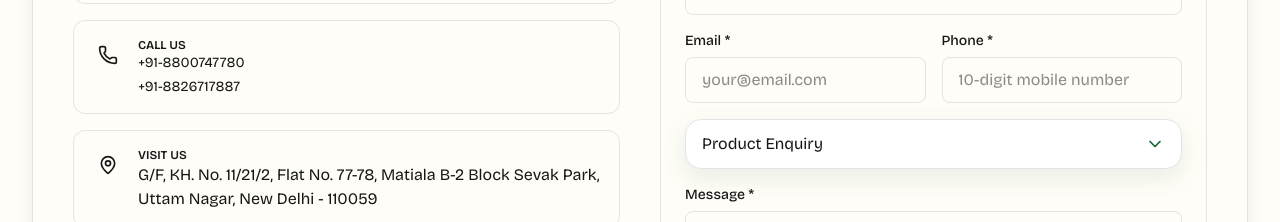
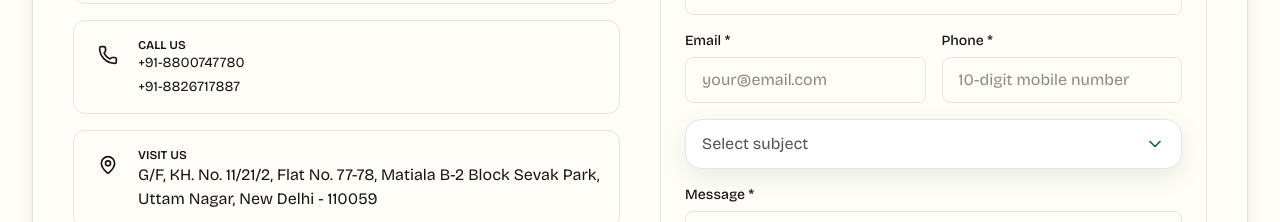
Before and after one commit to javedmalik/bharat-swaad, a Next.js app: page / in a window 1280 px wide. Shown: the part 8960-9182 px from the top of the page. Built offline with nearby package versions, Linux system fonts and the light colour scheme.

Commit message:
Commit on 21042026 at0103

```diff
--- a/src/components/home/SubjectDropdown.tsx
+++ b/src/components/home/SubjectDropdown.tsx
@@ -1,6 +1,6 @@
 "use client";
 
-import { Fragment, useState } from "react";
+import { Fragment } from "react";
 import { Listbox, Transition } from "@headlessui/react";
 import { Check, ChevronDown } from "lucide-react";
 
@@ -13,20 +13,47 @@ const subjects = [
   { id: 6, name: "Other", value: "Other", emoji: "📝" },
 ];
 
-export default function SubjectDropdown() {
-  const [selected, setSelected] = useState(subjects[0]);
+type SubjectDropdownProps = {
+  value?: string;
+  onChange: (value: string) => void;
+  error?: string;
+  name?: string;
+};
+
+export default function SubjectDropdown({
+  value = "",
+  onChange,
+  error,
+  name = "subject",
+}: SubjectDropdownProps) {
+  const selectedSubject = subjects.find((item) => item.value === value);
 
   return (
     <div className="w-full">
-      <Listbox value={selected} onChange={setSelected}>
+      <Listbox value={value} onChange={onChange}>
         <div className="relative">
-          <Listbox.Button className="relative w-full rounded-2xl border border-[color:var(--border)] bg-[color:var(--card)] py-3 pl-4 pr-12 text-left text-[color:var(--foreground)] shadow-[0_8px_24px_rgba(22,101,52,0.10)] transition focus:border-[color:var(--primary)] focus:outline-none focus:ring-4 focus:ring-[rgba(22,101,52,0.16)]">
+          <Listbox.Button
+            className={`relative w-full rounded-2xl border bg-[color:var(--card)] py-3 pl-4 pr-12 text-left text-[color:var(--foreground)] shadow-[0_8px_24px_rgba(22,101,52,0.10)] transition focus:outline-none focus:ring-4 ${
+              error
+                ? "border-red-500 focus:border-red-500 focus:ring-red-200"
+                : "border-[color:var(--border)] focus:border-[color:var(--primary)] focus:ring-[rgba(22,101,52,0.16)]"
+            }`}
+          >
             <span
-              className={`block truncate ${
-                selected.value ? "text-[color:var(--foreground)]" : "text-[color:var(--muted-foreground)]"
+              className={`flex items-center gap-2 truncate ${
+                selectedSubject
+                  ? "text-[color:var(--foreground)]"
+                  : "text-[color:var(--muted-foreground)]"
               }`}
             >
-              {selected.name}
+              {selectedSubject ? (
+                <>
+                  <span>{selectedSubject.emoji}</span>
+                  <span>{selectedSubject.name}</span>
+                </>
+              ) : (
+                <span>Select subject</span>
+              )}
             </span>
 
             <span className="pointer-events-none absolute inset-y-0 right-0 flex items-center pr-4 text-[color:var(--primary)]">
@@ -44,7 +71,7 @@ export default function SubjectDropdown() {
               {subjects.map((subject) => (
                 <Listbox.Option
                   key={subject.id}
-                  value={subject}
+                  value={subject.value}
                   className={({ active }) =>
                     `relative cursor-pointer select-none rounded-xl py-3 pl-10 pr-4 transition ${
                       active
@@ -55,8 +82,13 @@ export default function SubjectDropdown() {
                 >
                   {({ selected }) => (
                     <>
-                      <span className={`block truncate ${selected ? "font-semibold" : "font-medium"}`}>
-                        {subject.name}
+                      <span
+                        className={`flex items-center gap-2 truncate ${
+                          selected ? "font-semibold" : "font-medium"
+                        }`}
+                      >
+                        <span>{subject.emoji}</span>
+                        <span>{subject.name}</span>
                       </span>
 
                       {selected ? (
@@ -72,6 +104,10 @@ export default function SubjectDropdown() {
           </Transition>
         </div>
       </Listbox>
+
+      <input type="hidden" name={name} value={value} />
+
+      {error ? <p className="mt-2 text-sm text-red-600">{error}</p> : null}
     </div>
   );
 }
```
